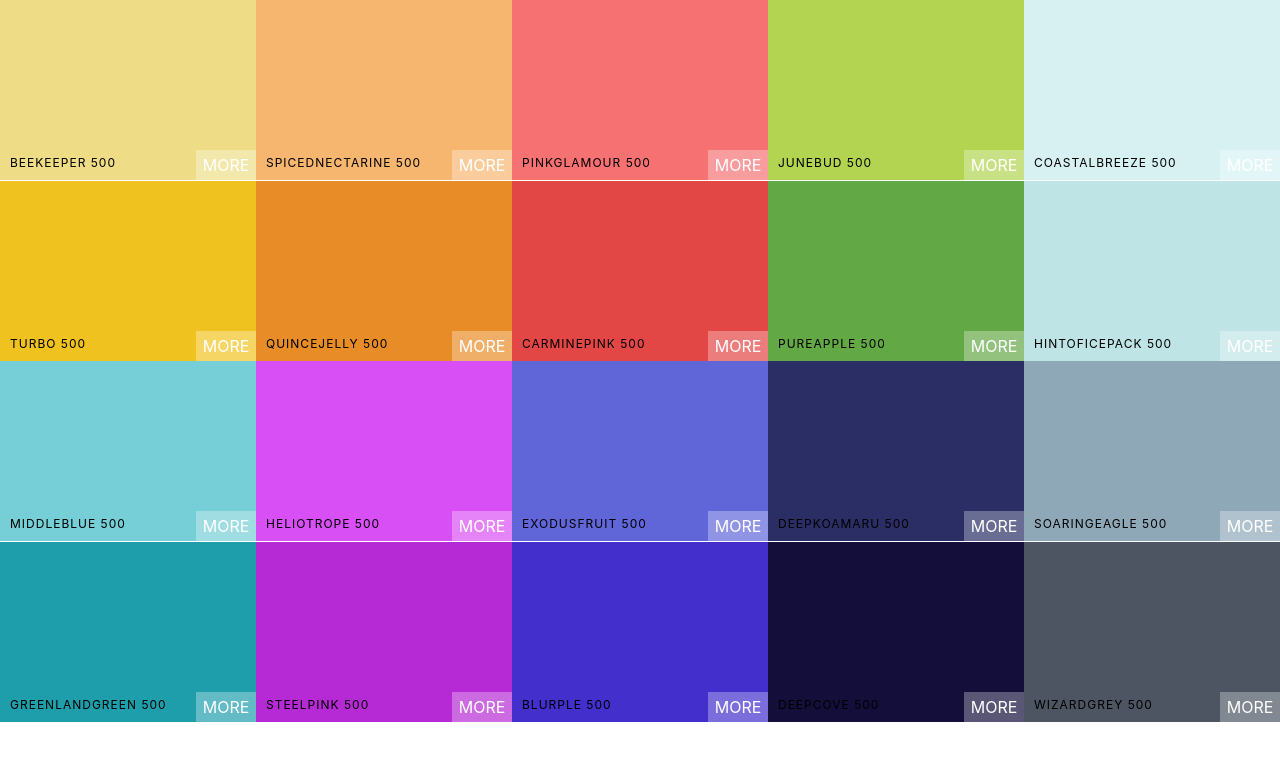
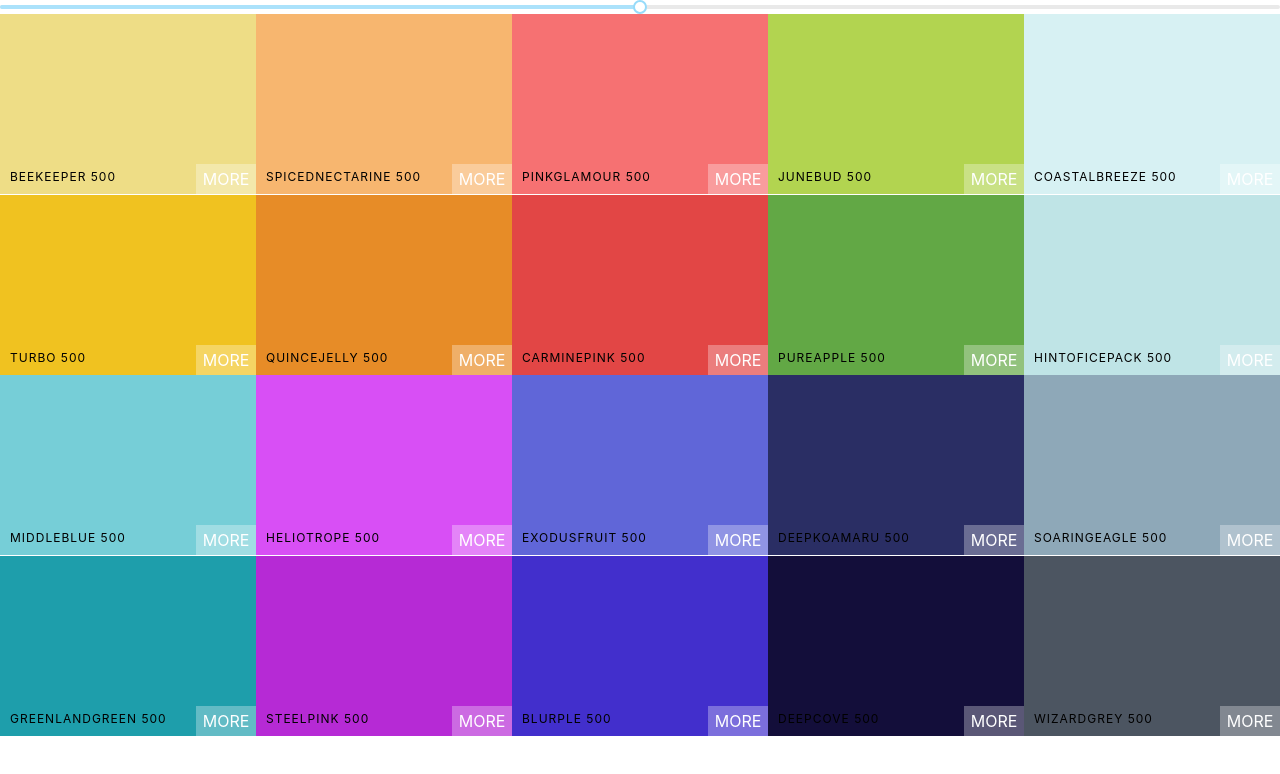
Before and after one commit to neeerajtk/vibgyor, a React (Create React App) app in the folder vibgyor/: page / in a window 1280 px wide. Shown: the top 774 px of the page. Built offline with nearby package versions, Linux system fonts and the light colour scheme.

Commit message:
:boom: added color slider

```diff
--- a/vibgyor/package.json
+++ b/vibgyor/package.json
@@ -7,6 +7,7 @@
     "@testing-library/react": "^9.5.0",
     "@testing-library/user-event": "^7.2.1",
     "chroma-js": "^2.1.0",
+    "rc-slider": "^9.2.4",
     "react": "^16.13.1",
     "react-copy-to-clipboard": "^5.0.2",
     "react-dom": "^16.13.1",
--- a/vibgyor/src/Palette.js
+++ b/vibgyor/src/Palette.js
@@ -1,14 +1,35 @@
 import React, { Component } from 'react';
 import ColorBox from './ColorBox';
 import './Palette.css';
+import Slider from 'rc-slider';
+import 'rc-slider/assets/index.css';
 
 class Palette extends Component {
+    constructor(props){
+        super(props);
+        this.state={
+            level:500
+        };
+        this.changeLevel = this.changeLevel.bind(this);
+    }
+    changeLevel(level){
+        this.setState({
+            level
+        });
+    }
     render() {
-        const colorBoxes = this.props.palette.colors[500].map(color=>(
+        const {colors} = this.props.palette;
+        const {level} = this.state;
+        const colorBoxes = colors[level].map(color=>(
             <ColorBox background={color.hex} name={color.name}/>
         ))
         return (
             <div className="Palette">
+                <Slider defaultValue={level}
+                 min={100}
+                 max={900}
+                 step={100}
+                 onAfterChange={this.changeLevel} />
                 {/* navbar */}
                 <div className="Palette-colors">
                     {/* color boxes */}
```
Also changed, not shown: 1 other file (tests, documents, lock files or other folders).
